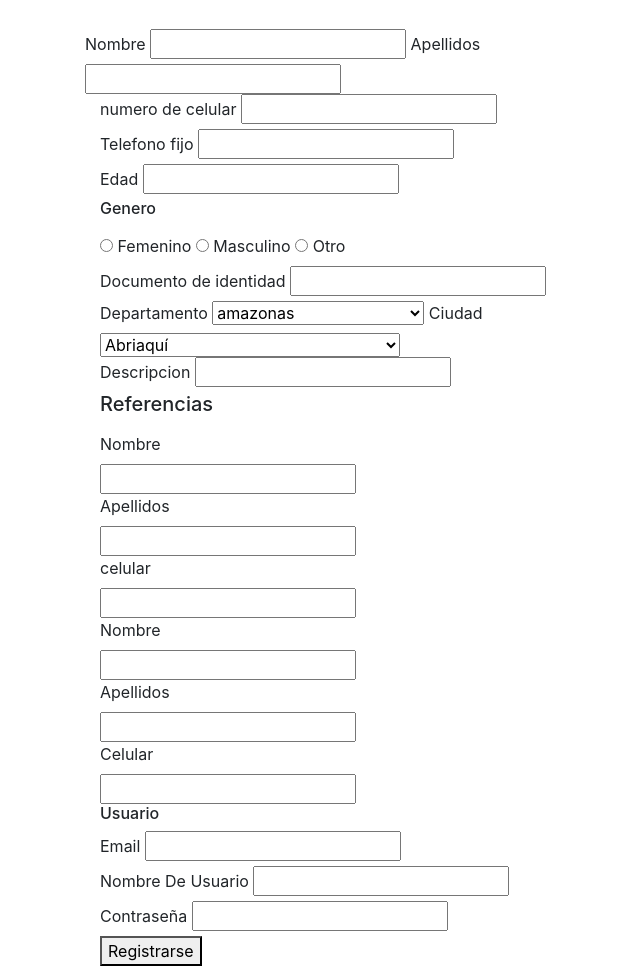
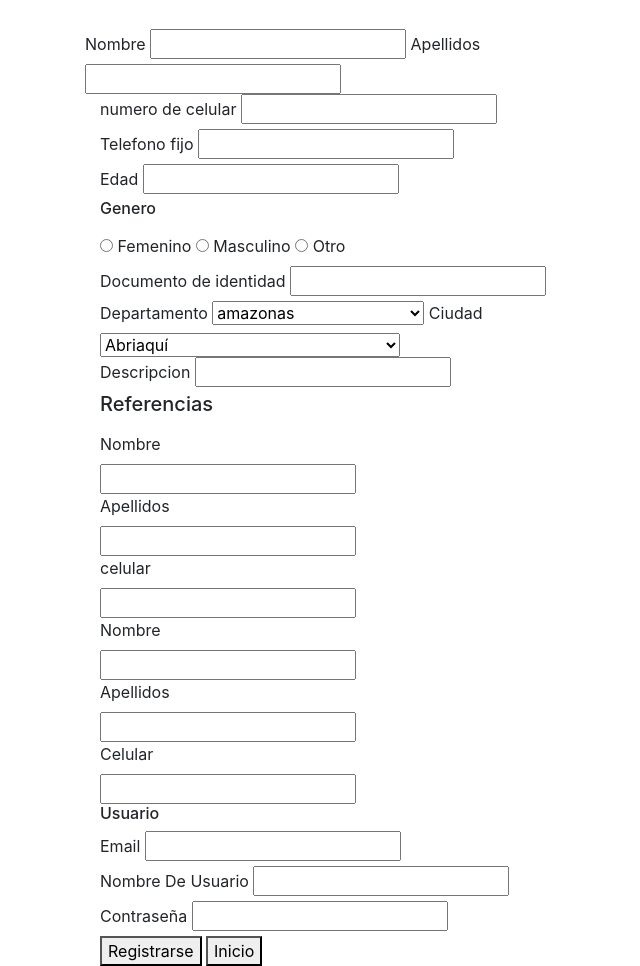
Before and after one commit to CristianHolguin14/HOMEWORK.CE, a plain HTML site: page index.html in a window 1280 px wide. Shown: the part 51-1017 px from the top of the page, without its empty margins (0-640 px from the left). Drawn offline with nearby package versions, Linux system fonts and the light colour scheme; files whose address does not match are found by name.

Commit message:
Add files via upload

```diff
--- a/index.html
+++ b/index.html
@@ -14,6 +14,7 @@
 		<div class="row">
 			<form action="#" class="registro">
 				<div class="col-sm-6 col-sm-6">
+
 					<label for="name">Nombre</label>
 					<input type="text" name="name" class="name">
 					<label for="apellido">Apellidos</label>
@@ -1197,6 +1198,9 @@
 						<input type="password" name="registro" class="password">
 						<br>
 						<button type="submit">Registrarse</button>
+						<button onclick="location.href='Inicio.html'">
+							Inicio
+						</button>
 					</div>
 				</form>
 			</div>
```
Lines whose indentation alone changed are shown as unchanged.
